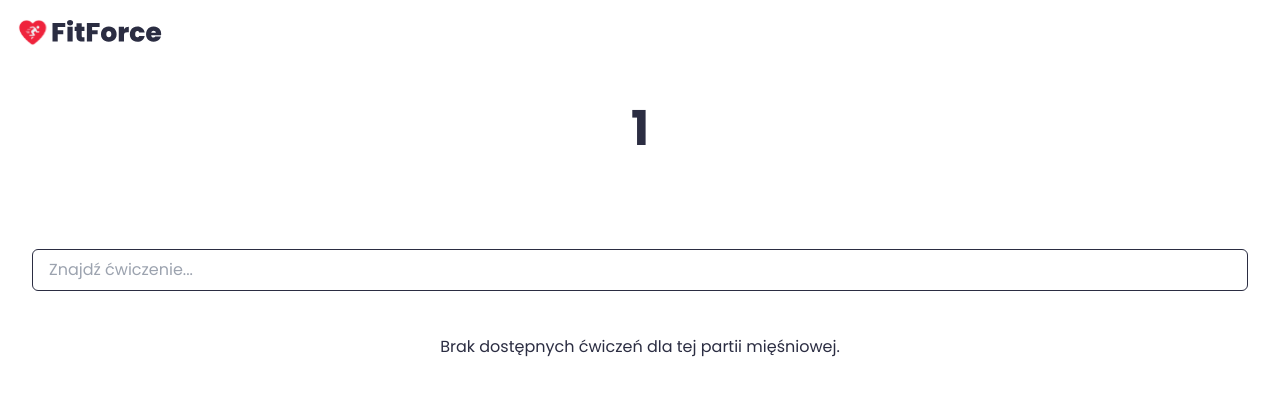
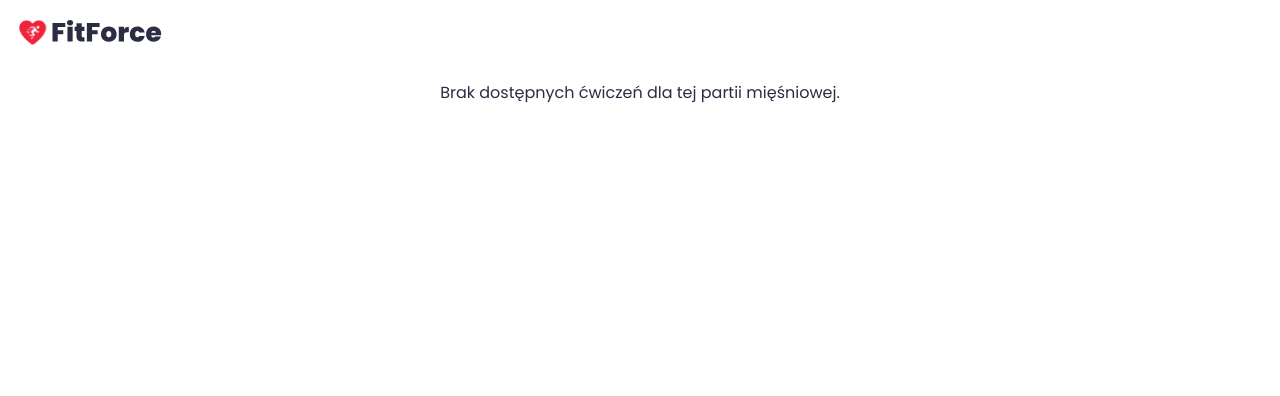
Before and after one commit to abieniek03/fit-force, a Next.js app: page /atlas-cwiczen/1 in a window 1280 px wide. Shown: the top 396 px of the page. Built offline with nearby package versions, Linux system fonts and the light colour scheme.

Commit message:
Fixed deploy problems

```diff
--- a/app/(dashboard)/atlas-cwiczen/[slug]/page.tsx
+++ b/app/(dashboard)/atlas-cwiczen/[id]/page.tsx
@@ -1,11 +1,7 @@
-'use client'
-import React from "react";
+import Image from "next/image";
+import DashboardPageTitle from "@/app/_components/dashboard/DashboardPageTitile";
 import { IServerComponentProps } from "@/app/_types/types";
-import DashboardPageTitle from "@/app/_components/dashboard/DashboardPageTitile";
-import Image from "next/image";
-import { useState } from "react";
 
-// Sample exercise data
 const exercises = [
   {
     title: "Przysiad ze sztangą",
@@ -93,27 +89,25 @@ const exercises = [
 ];
 
 export default function ExercisePage({ params }: IServerComponentProps) {
-  const { slug } = params;
-  const muscleName = slug as string;
-  const [searchTerm, setSearchTerm] = useState("");
-  // Filter exercises by muscle group
+  const { id } = params;
+  const muscleName = id;
+
   const filteredExercises = exercises.filter(
     (exercise) => exercise.group.toLowerCase() === muscleName.toLowerCase(),
   );
 
+  if (filteredExercises.length === 0)
+    return (
+      <p className="text-center text-secondary">
+        Brak dostępnych ćwiczeń dla tej partii mięśniowej.
+      </p>
+    );
+
   return (
-
-    <div className="mt-2  max-w-screen-3xl mx-auto  rounded-md bg-accent p-4 text-center">
+    <div className="max-w-screen-3xl  mx-auto mt-2  rounded-md bg-accent p-4 text-center">
       <div className="mb-24 text-center">
-       <DashboardPageTitle>{muscleName}</DashboardPageTitle>
+        <DashboardPageTitle>{muscleName}</DashboardPageTitle>
       </div>
-      <input
-          type="text"
-          placeholder="Znajdź ćwiczenie..."
-          className="mb-11 w-full rounded-md border border-secondary px-4 py-2 focus:outline-none focus:ring-1 focus:ring-secondary"
-          value={searchTerm}
-          onChange={(e) => setSearchTerm(e.target.value)}
-        />
       <div className="grid gap-16">
         {filteredExercises.map((exercise, index) => (
           <div
@@ -135,11 +129,6 @@ export default function ExercisePage({ params }: IServerComponentProps) {
             </div>
           </div>
         ))}
-        {filteredExercises.length === 0 && (
-          <p className="text-center text-secondary">
-            Brak dostępnych ćwiczeń dla tej partii mięśniowej.
-          </p>
-        )}
       </div>
     </div>
   );
--- a/app/(dashboard)/atlas-cwiczen/page.tsx
+++ b/app/(dashboard)/atlas-cwiczen/page.tsx
@@ -1,10 +1,15 @@
 "use client";
-import React from "react";
-import { useState } from "react";
-import Image from "next/image"; // Import Image component
-import Link from "next/link"; // Import Link component
+
+import Image from "next/image";
+import Link from "next/link";
 import DashboardPageTitle from "@/app/_components/dashboard/DashboardPageTitile";
 import { motion } from "framer-motion";
+
+interface IGroup {
+  name: string;
+  imageUrl: string;
+  link: string;
+}
 
 const muscleGroups = [
   {
@@ -75,93 +80,40 @@ const muscleGroups = [
   },
 ];
 
-interface IExercise {
-  title: string;
-  group: string;
-  imageUrl: string;
-  description: string;
-}
-
-const exercises: IExercise[] = [];
-
 export default function ExerciseBookSection() {
-  const [searchTerm, setSearchTerm] = useState("");
-  const filteredExercises = exercises.filter((exercise) =>
-    exercise.title.toLowerCase().includes(searchTerm.toLowerCase()),
-  );
-
   return (
     <div className="mt-2 w-full rounded-md bg-accent p-4">
       <DashboardPageTitle>Atlas Ćwiczeń</DashboardPageTitle>
-      <div className="mb-11 mt-14">
-        <input
-          type="text"
-          placeholder="Znajdź kategorię..."
-          className="w-full rounded-md border border-secondary px-4 py-2 focus:outline-none focus:ring-1 focus:ring-secondary"
-          value={searchTerm}
-          onChange={(e) => setSearchTerm(e.target.value)}
-        />
-      </div>
-      <div className="mt-24 grid grid-cols-1 gap-10  lg:grid-cols-2 xl:grid-cols-4 2xl:grid-cols-5">
-        {muscleGroups.map((group) => (
+      <div className="mt-8 grid grid-cols-1 gap-10 lg:mt-16 lg:grid-cols-2 xl:grid-cols-4 2xl:grid-cols-5">
+        {muscleGroups.map((group: IGroup, index: number) => (
           <motion.div
-            key={group.name}
+            key={index}
             className="group relative mb-6 rounded-md hover:scale-95"
             whileHover={{ scale: 1.05 }}
             whileTap={{ scale: 0.95 }}
           >
-            <Link href={`/atlas-cwiczen/${group.link}`}>
-              <div className="cursor-pointer">
-                <div className="absolute inset-0 z-30 flex items-center justify-center rounded-lg bg-black opacity-40">
-                  <p className="text-lg font-bold text-accent">{group.name}</p>
-                </div>
-                <div className="relative z-10">
+            <Link
+              href={`/atlas-cwiczen/${group.link}`}
+              className="overflow-hidden"
+            >
+              <div className="relative z-10 rounded-md bg-black">
                 <Image
                   src={group.imageUrl}
                   alt={group.name}
                   width={400}
                   height={100}
-                    className="box-shadow w-full rounded-t-md object-cover"
+                  className="box-shadow w-full overflow-hidden rounded-t-md object-cover opacity-50"
                 />
-                  <div className="absolute inset-0 flex items-center justify-center">
-                    <p className="text-lg font-bold text-accent">
+                <div className="absolute inset-0 z-20 flex items-center justify-center">
+                  <p className="text-center text-xl font-bold text-accent md:text-3xl lg:text-xl xl:text-lg">
                     {group.name}
                   </p>
-                  </div>
                 </div>
               </div>
             </Link>
           </motion.div>
         ))}
       </div>
-      <div className="mt-6 grid grid-cols-1 gap-4 md:grid-cols-2 lg:grid-cols-3 xl:grid-cols-4">
-        {filteredExercises.map((exercise) => (
-          <motion.div
-            key={exercise.title}
-            className="mb-8"
-            whileHover={{ scale: 1.05 }}
-            whileTap={{ scale: 0.95 }}
-          >
-            <div className="overflow-hidden rounded-lg border">
-              <h3 className="mb-2 bg-primary px-4 py-2 text-lg font-bold text-white">
-                {exercise.title}
-              </h3>
-              <div>
-                <Image
-                  className="box-shadow w-full rounded-t-md object-cover md:rounded-l-md"
-                  src={exercise.imageUrl}
-                  alt={exercise.title}
-                  width={400}
-                  height={300}
-                />
-              </div>
-              <div className="p-4">
-                <p>{exercise.description}</p>
-              </div>
-            </div>
-          </motion.div>
-        ))}
-      </div>
     </div>
   );
 }
```
Lines whose indentation alone changed are shown as unchanged.
